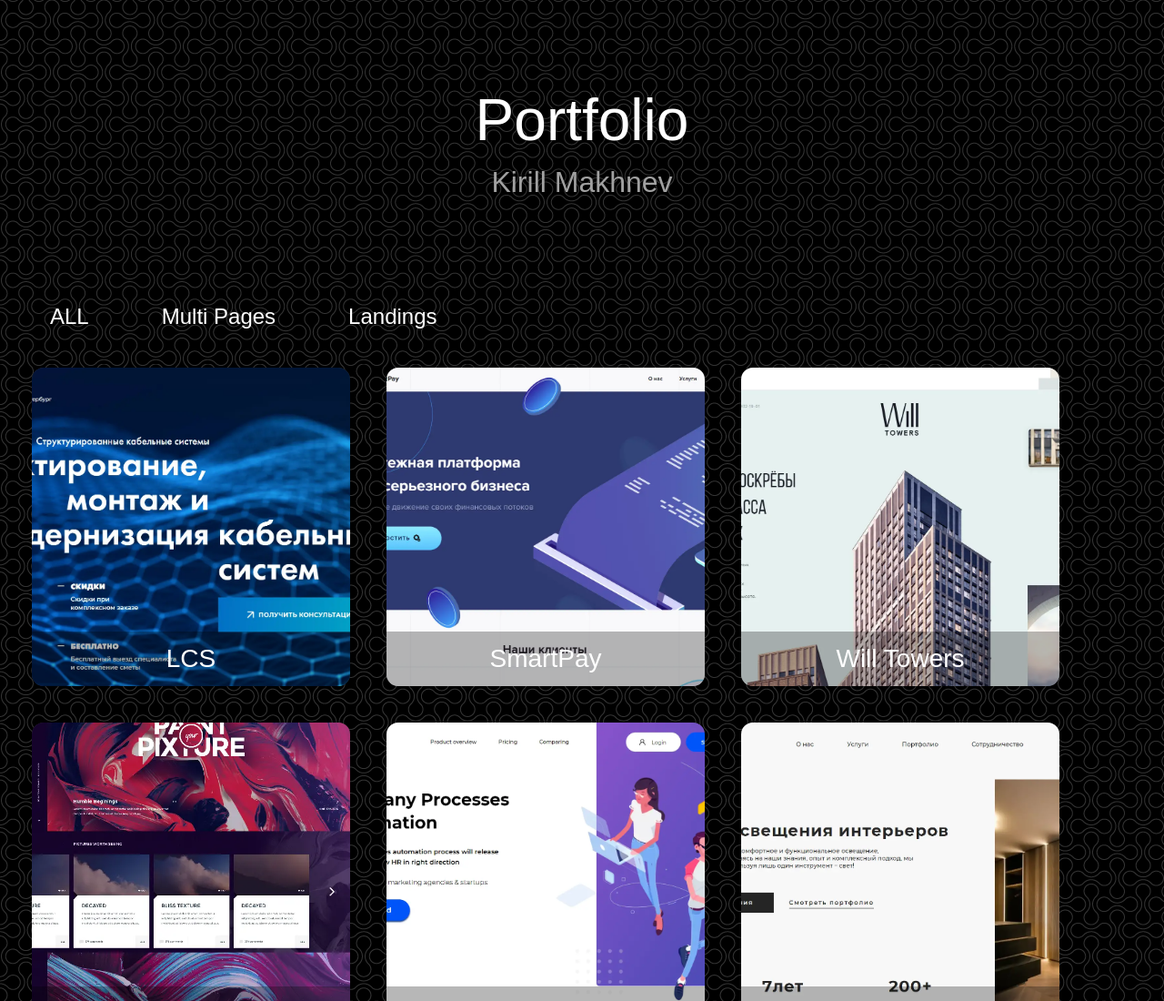
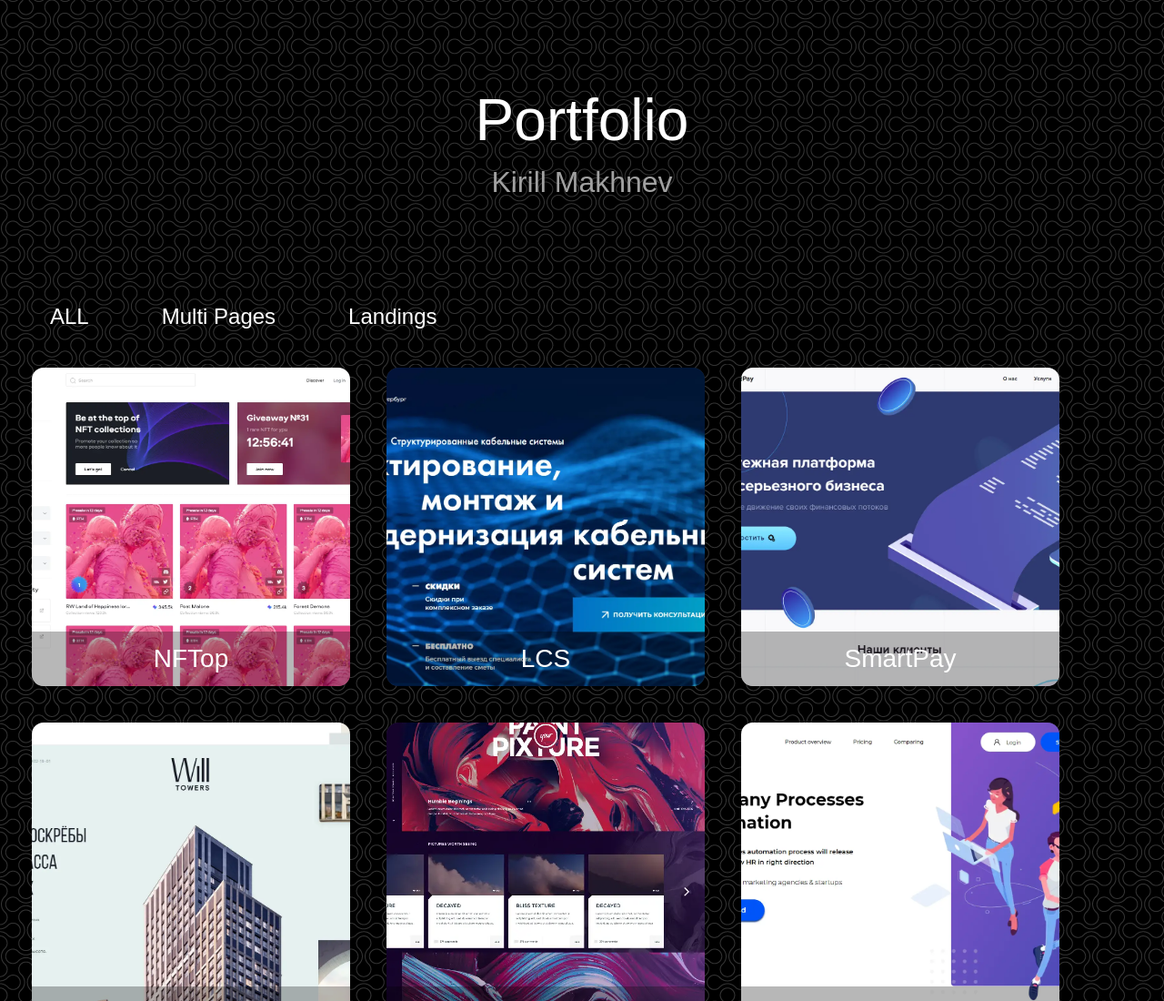
Before and after one commit to notequal21/portfolio-old, a plain HTML site: page index.html in a window 1280 px wide. Shown: the top 1100 px of the page at 91% size. Drawn offline with Linux system fonts and the light colour scheme.

Commit message:
Add files via upload

```diff
--- a/index.html
+++ b/index.html
@@ -1,13 +1,17 @@
 <!DOCTYPE html>
 <html lang="zxx">
+
 <head>
 	<meta charset="UTF-8">
 	<meta name="viewport" content="width=device-width, initial-scale=1.0">
 	<link rel="stylesheet" href="css/style.min.css">
 	<link rel="shortcut icon" href="./img/icons/favico.png" type="image/x-icon">
-    <link rel="stylesheet" href="https://cdnjs.cloudflare.com/ajax/libs/font-awesome/5.15.1/css/all.min.css" integrity="sha512-+4zCK9k+qNFUR5X+cKL9EIR+ZOhtIloNl9GIKS57V1MyNsYpYcUrUeQc9vNfzsWfV28IaLL3i96P9sdNyeRssA==" crossorigin="anonymous" />
+	<link rel="stylesheet" href="https://cdnjs.cloudflare.com/ajax/libs/font-awesome/5.15.1/css/all.min.css"
+		integrity="sha512-+4zCK9k+qNFUR5X+cKL9EIR+ZOhtIloNl9GIKS57V1MyNsYpYcUrUeQc9vNfzsWfV28IaLL3i96P9sdNyeRssA=="
+		crossorigin="anonymous" />
 	<title>Portfolio</title>
 </head>
+
 <body>
 
 	<div class="wrapper">
@@ -41,6 +45,16 @@
 							</ul>
 						</nav>
 						<div class="skills-content">
+							<a href="https://notequal21.github.io/NFTop/discover" target="_blank" class="box multiPages">
+								<!-- <div class="burgerico"> -->
+								<picture><source srcset="./img/multipage/nftop.webp" type="image/webp"><img src="./img/multipage/nftop.png" alt=""></picture>
+								<!-- </div> -->
+								<div class="box-info">
+									<div class="box-info__title">
+										NFTop
+									</div>
+								</div>
+							</a>
 							<a href="https://notequal21.github.io/lcs/" target="_blank" class="box landing">
 								<!-- <div class="burgerico"> -->
 								<picture><source srcset="./img/landings/lcs.webp" type="image/webp"><img src="./img/landings/lcs.png" alt=""></picture>
@@ -156,4 +170,5 @@
 	<script src="js/script.min.js"></script>
 
 </body>
+
 </html>
```
Also changed, not shown: img/multipage/nftop.png (added), img/multipage/nftop.webp (added). Lines whose indentation alone changed are shown as unchanged.
